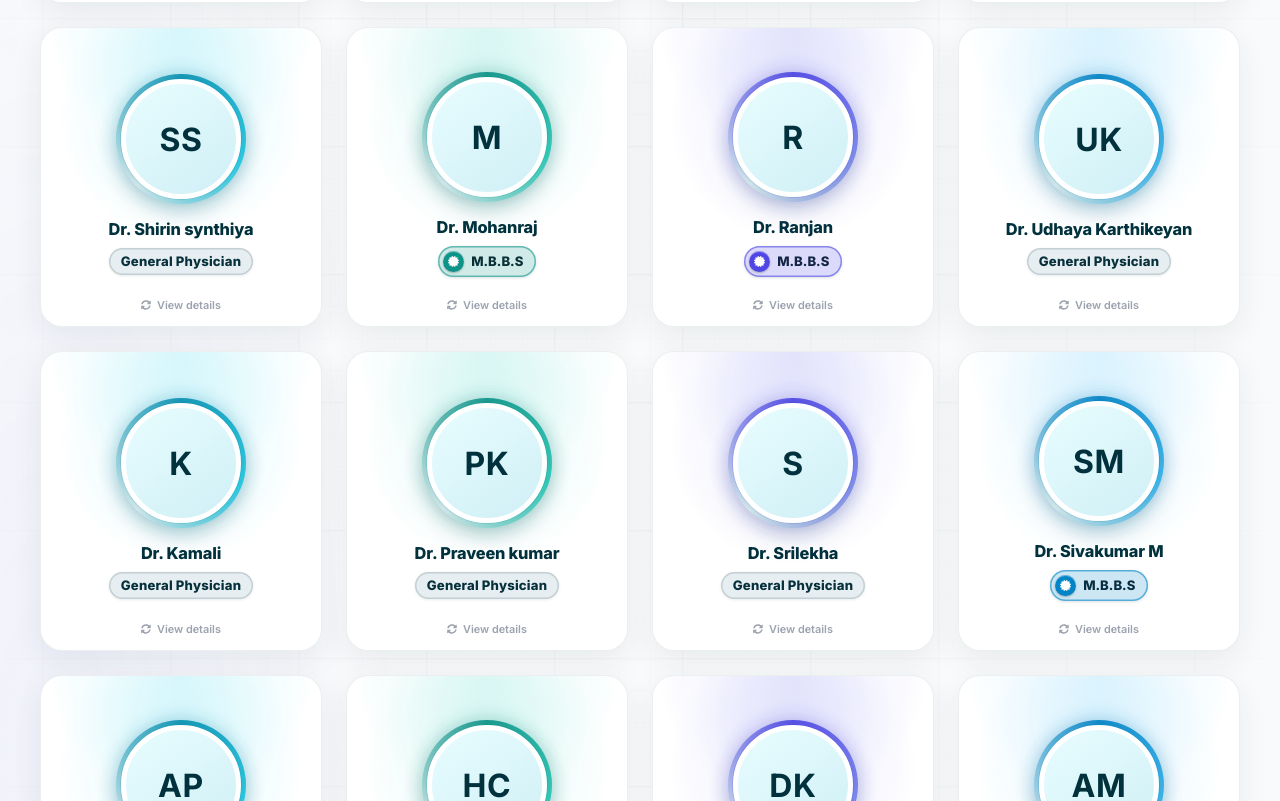
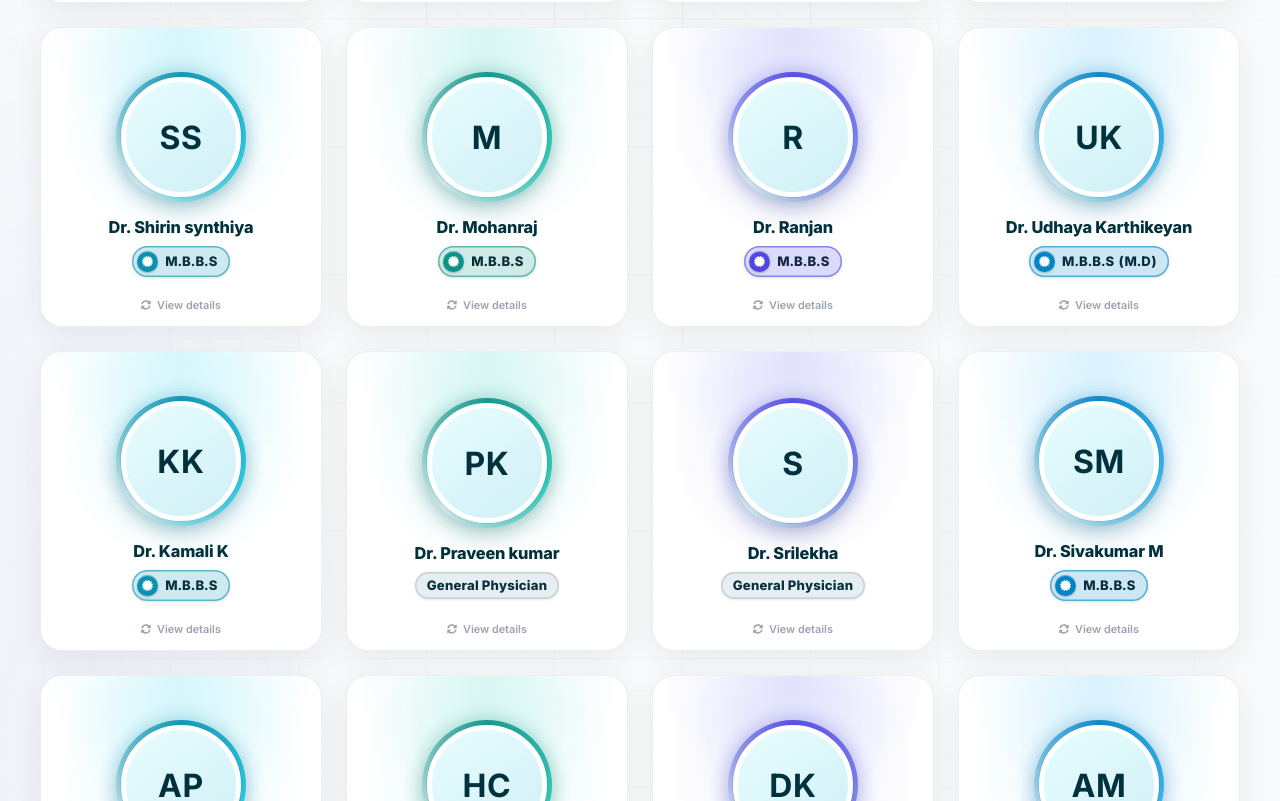
Before and after one commit to Keerthana-S15/mrtech-website, a React (Create React App) app in the folder frontend/: page /doctors in a window 1280 px wide. Shown: the part 2142-2943 px from the top of the page. Built offline with nearby package versions, Linux system fonts and the light colour scheme.

Commit message:
Update doctors page with doctor details

```diff
--- a/frontend/src/pages/Doctors.jsx
+++ b/frontend/src/pages/Doctors.jsx
@@ -44,13 +44,13 @@ const doctorsData = [
   { name: "Dr. Shruthi", role: "General Physician" },
   { name: "Dr. Suganya K", role: "M.B.B.S",email: "dr.suganya92@yahoo.com" },
   { name: "Dr. PrinceDevaRuban N", role: "M.B.B.S (M.S)", email: "emhospi@gmail.com"},
-  { name: "Dr. Arun Prasath G", role: "M.B.B.S" },
+  { name: "Dr. Arun Prasath G", role: "M.B.B.S",email:"learun11@gmail.com"},
   { name: "Dr. Thenmozhi L", role: "M.B.B.S", email: "priyamanaval83@gmail.com" },
   { name: "Dr. Karthik", role: "M.B.B.S (M.D)", email: "karthikpmcud@gmail.com" },
   { name: "Dr. Thanka raj P", role: "M.B.B.S (M.D)", email: "drthangarajp@gmail.com" },
   { name: "Dr. VinothKumar K", role: "M.B.B.S", email: "drvinoth1997@gmail.com" },
   { name: "Dr. Bharath", role: "General Physician", email: "bharathmedical94@gmail.com" },
-  { name: "Dr. Shobanbabu", role: "General Physician" },
+  { name: "Dr. Shobanbabu M.S", role: "M.B.B.S",email:"shobanbabu902@gmail.com" },
   { name: "Dr. S.Ashiq rasol", role: "General Physician", email: "drashgh93@gmail.com" },
   { name: "Dr. Dheena kumar R", role: "M.B.B.S" },
   { name: "Dr. Manivannan", role: "General Physician", email: "manivanant2006@gmail.com" },
@@ -59,11 +59,11 @@ const doctorsData = [
   { name: "Dr. Jayaraman", role: "General Physician", email: "drcjayaraman@gmail.com" },
   { name: "Dr. Hari raj", role: "General Physician", email: "hariraj0222@gmail.com" },
   { name: "Dr. Agalvizhi E", role: "M.B.B.S", email: "agalvizhi@gmail.com" },
-  { name: "Dr. Shirin synthiya", role: "General Physician", email: "shirinsynthiyaw@gmail.com" },
+  { name: "Dr. Shirin synthiya", role: "M.B.B.S", email: "shirinsynthiyaw@gmail.com" },
   { name: "Dr. Mohanraj", role: "M.B.B.S", email: "karnanmohan740@gmail.com" },
   { name: "Dr. Ranjan ", role: "M.B.B.S", email: "kkranjan03@gmail.com" },
-  { name: "Dr. Udhaya Karthikeyan", role: "General Physician", email: "udhaya95.trk@gmail.com" },
-  { name: "Dr. Kamali", role: "General Physician", email: "kamalikumaresan27@gmail.com" },
+  { name: "Dr. Udhaya Karthikeyan", role: "M.B.B.S (M.D)", email: "udhaya95.trk@gmail.com" },
+  { name: "Dr. Kamali K", role: "M.B.B.S", email: "kamalikumaresan27@gmail.com" },
   { name: "Dr. Praveen kumar", role: "General Physician", email: "praveenveg92@gmail.com" },
   { name: "Dr. Srilekha", role: "General Physician", email: "srilekhapalanesamy06@gmail.com" },
   { name: "Dr. Sivakumar M", role: "M.B.B.S", email: "drsiva.1979@gmail.com" },
```
